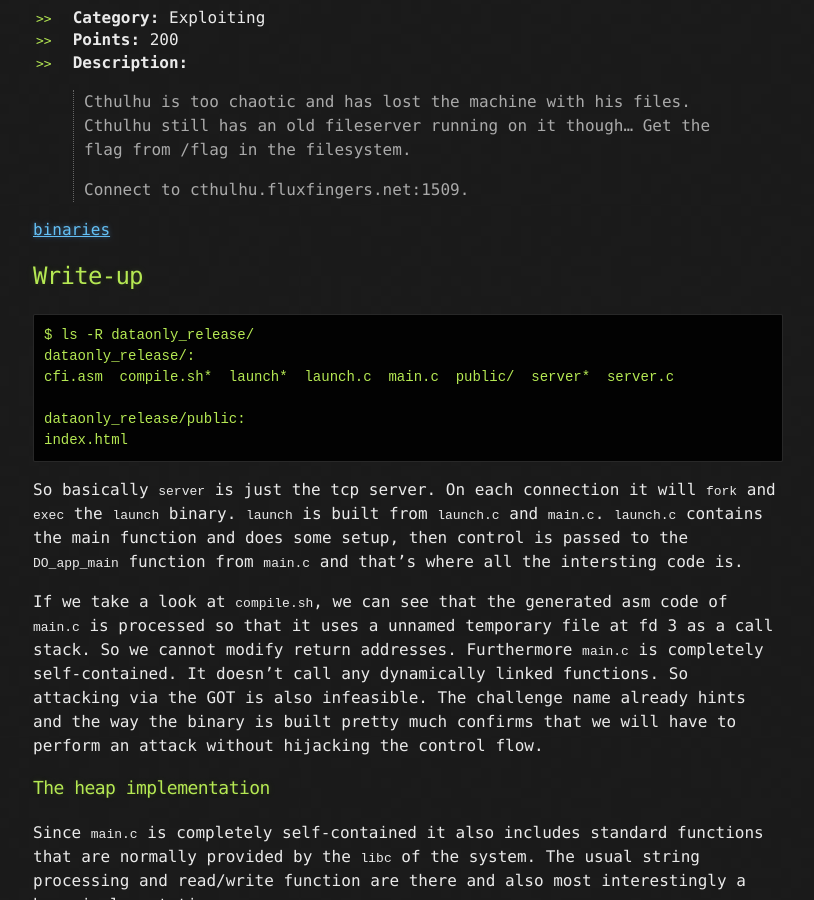
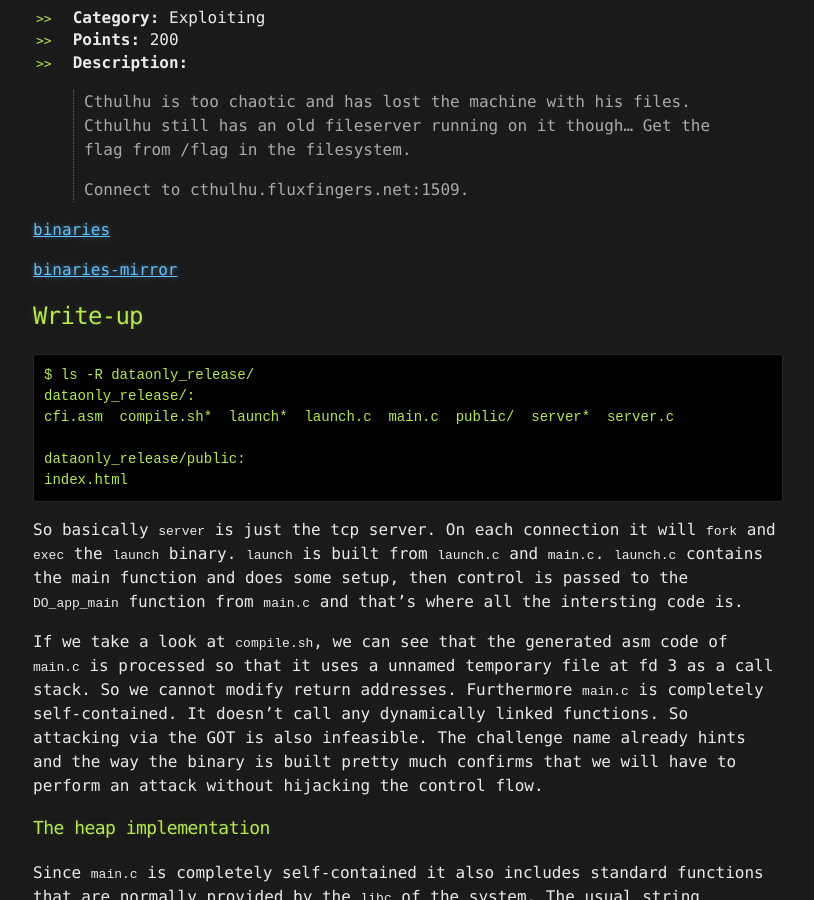
Before and after one commit to mtps3/Mtps3.github.io, a Jekyll site: the page built from _posts/2016-10-20-hacklu-dataonly.md, in a window 1280 px wide and 900 px high, scrolled down 327 px. Shown: the whole window, without its empty margins (232-1046 px from the left). Built offline with Jekyll 4.4.1, drawn with Linux system fonts in a browser that asks for light colours.

Commit message:
hacklu dataonly: binary mirror link added

```diff
--- a/_posts/2016-10-20-hacklu-dataonly.md
+++ b/_posts/2016-10-20-hacklu-dataonly.md
@@ -19,6 +19,8 @@ tags: [cat/pwn, tool/pwntools, vuln/heap, vuln/bufferoverflow, vuln/customa-lloc
 >
 
 [binaries](https://cthulhu.fluxfingers.net/static/chals/dataonly_24001a4e2a4cfb06392de6c887e8101b.tar)
+
+[binaries-mirror](https://github.com/ctfs/write-ups-2016/blob/master/hack.lu-ctf-2016/exploiting/dataonly-200/dataonly.tar)
 
 ## Write-up
 
```
